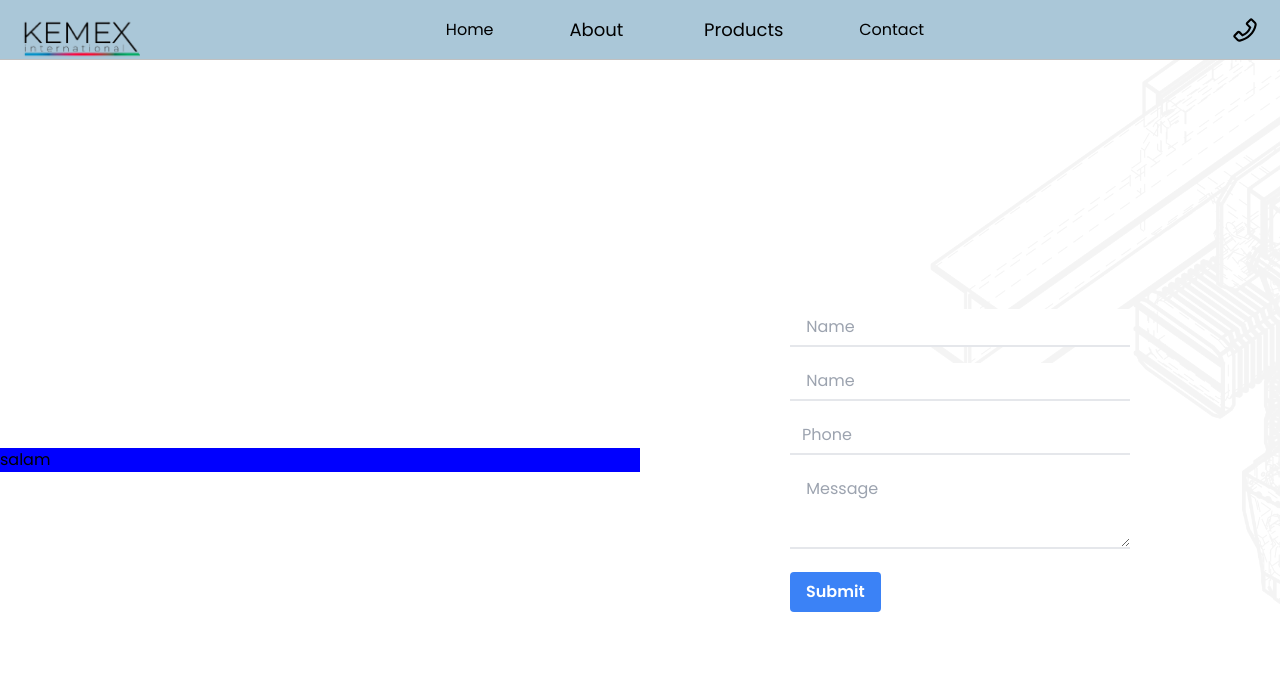
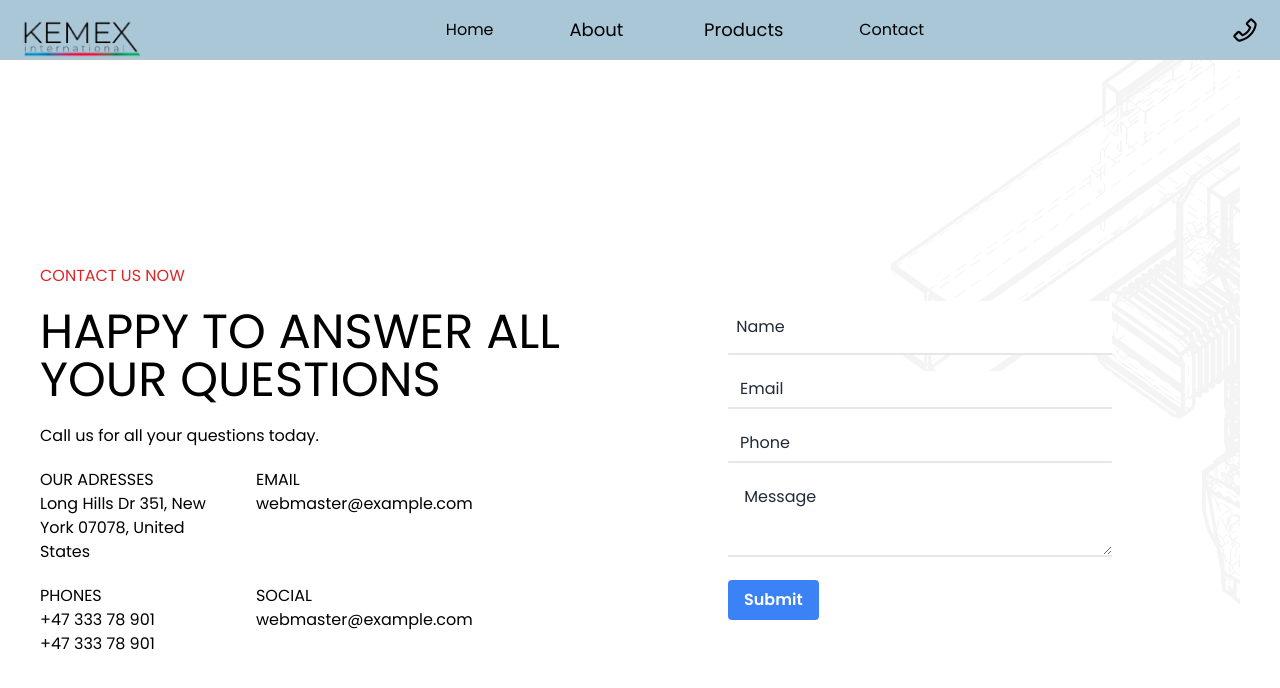
Before and after one commit to eltac-malik/kemex, a React (Vite) app: page /contact in a window 1280 px wide. Shown: the top 688 px of the page. Built offline with nearby package versions, Linux system fonts and the light colour scheme.

Commit message:
feat: contact-us info add

```diff
--- a/src/pages/Contact/Contact.module.css
+++ b/src/pages/Contact/Contact.module.css
@@ -9,13 +9,14 @@
     width: 100%;
     display: flex;
     align-items: center;
-    justify-content: space-between;
+    justify-content: space-evenly;
 }
 
 .contac_info {
+
     width: 50%;
-    background-color: blue;
 }
+
 
 .form_box {
     width: 50%;
--- a/src/pages/Contact/index.jsx
+++ b/src/pages/Contact/index.jsx
@@ -4,6 +4,7 @@ import { Formik, Field, Form, ErrorMessage } from "formik";
 import * as Yup from "yup";
 
 import style from "./Contact.module.css";
+
 const validationSchema = Yup.object().shape({
   name: Yup.string().required("Name is required"),
   email: Yup.string().email("Invalid email").required("Email is required"),
@@ -22,7 +23,42 @@ export const Contact = () => {
   return (
     <div className={style.contact}>
       <div className={style.form}>
-        <div className={style.contac_info}>salam</div>
+        <div className={`style.contac_info text-start gap-y-14`}>
+          <p className={`text-red-600`}>CONTACT US NOW</p>
+          <h2 className="text-5xl	mt-5">
+            HAPPY TO ANSWER ALL <br /> YOUR QUESTIONS
+          </h2>
+          <p className={`mt-5 `}>Call us for all your questions today.</p>
+          <div className="flex">
+            <div className={`w-44 mt-5`}>
+              <h3>OUR ADRESSES</h3>
+              <p>Long Hills Dr 351, New York 07078, United States</p>
+            </div>
+            <div className={`w-44 mt-5 ml-10`}>
+              <h3>EMAIL</h3>
+              <p>
+                <a href="mailto:webmaster@example.com">webmaster@example.com</a>
+              </p>
+            </div>
+          </div>
+          <div className="flex">
+            <div className={`w-44 mt-5`}>
+              <h3>PHONES</h3>
+              <p>
+                <a href="tel:+4733378901">+47 333 78 901</a>
+              </p>
+              <p>
+                <a href="tel:+4733378901">+47 333 78 901</a>
+              </p>
+            </div>
+            <div className={`w-44 mt-5 ml-10`}>
+              <h3>SOCIAL</h3>
+              <p>
+                <a href="mailto:webmaster@example.com">webmaster@example.com</a>
+              </p>
+            </div>
+          </div>
+        </div>
 
         <div className={`${style.form_box} flex items-center justify-center`}>
           <Formik
@@ -33,14 +69,14 @@ export const Contact = () => {
             }}
           >
             {({ errors, touched }) => (
-              <Form>
+              <Form className={`w-96`}>
                 <div className="mb-4">
                   <Field
                     type="text"
                     name="name"
                     id="name"
                     placeholder=" Name"
-                    className={`appearance-none border-b-2 w-full py-2 px-3 text-gray-700 leading-tight focus:outline-none focus:shadow-outline ${
+                    className={`appearance-none border-b-2 w-full py-4 px-1 text-gray-800 leading-tight focus:outline-none focus:shadow-outline placeholder-gray-800  ${
                       errors.name && touched.name ? "border-red-500" : ""
                     }`}
                   />
@@ -56,8 +92,8 @@ export const Contact = () => {
                     type="email"
                     name="email"
                     id="email"
-                    placeholder=" Name"
-                    className={`appearance-none border-b-2 w-full py-2 px-3 text-gray-700 leading-tight focus:outline-none focus:shadow-outline ${
+                    placeholder="Email"
+                    className={`appearance-none border-b-2 w-full py-2 px-3 text-gray-800 leading-tight focus:outline-none focus:shadow-outline placeholder-gray-800  ${
                       errors.email && touched.email ? "border-red-500" : ""
                     }`}
                   />
@@ -74,7 +110,7 @@ export const Contact = () => {
                     name="phone"
                     id="phone"
                     placeholder="Phone"
-                    className={`appearance-none border-b-2 w-full py-2 px-3 text-gray-700 leading-tight focus:outline-none focus:shadow-outline ${
+                    className={`appearance-none border-b-2 w-full py-2 px-3 text-gray-800 leading-tight focus:outline-none focus:shadow-outline placeholder-gray-800  ${
                       errors.phone && touched.phone ? "border-red-500" : ""
                     }`}
                   />
@@ -92,7 +128,7 @@ export const Contact = () => {
                     id="textarea"
                     placeholder=" Message"
                     rows={3}
-                    className={`appearance-none border-b-2 w-full py-2 px-3 text-gray-700 leading-tight focus:outline-none focus:shadow-outline ${
+                    className={`appearance-none border-b-2 w-full py-2 px-3 text-gray-800 leading-tight focus:outline-none focus:shadow-outline placeholder-gray-800  ${
                       errors.textarea && touched.textarea
                         ? "border-red-500"
                         : ""
@@ -107,7 +143,7 @@ export const Contact = () => {
 
                 <button
                   type="submit"
-                  className="bg-blue-500 hover:bg-blue-700 text-white font-bold py-2 px-4 rounded"
+                  className="bg-blue-500 hover:bg-blue-700 text-white font-bold py-2 px-4 rounded justify-end flex-1"
                 >
                   Submit
                 </button>
```
